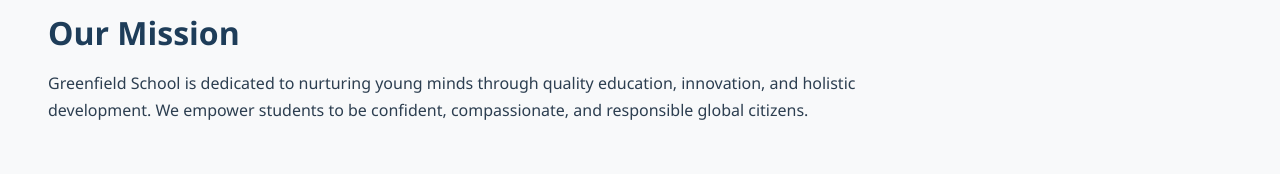
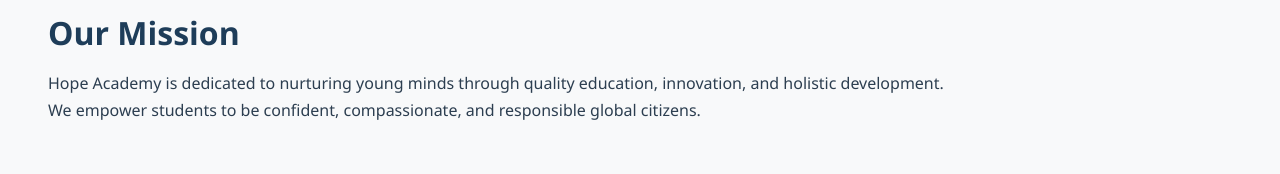
Before and after one commit to boyani-Otieno/hope_academy, a React (Create React App) app: page / in a window 1280 px wide. Shown: the part 929-1103 px from the top of the page. Built offline with nearby package versions, Linux system fonts and the light colour scheme.

Commit message:
minor edits on home page

```diff
--- a/src/pages/Home.css
+++ b/src/pages/Home.css
@@ -14,6 +14,12 @@
     width: 100%;
     height: 100%;
     object-fit: cover;
+    position: absolute;
+    top: 0;
+    left: 0;
+    width: 100%;
+
+
   }
 
 
--- a/src/pages/Home.js
+++ b/src/pages/Home.js
@@ -23,7 +23,7 @@
         <section className="home-section">
           <h2>Our Mission</h2>
           <p>
-            Greenfield School is dedicated to nurturing young minds through quality education, innovation,
+            Hope Academy is dedicated to nurturing young minds through quality education, innovation,
             and holistic development. We empower students to be confident, compassionate, and responsible global citizens.
           </p>
         </section>
```
